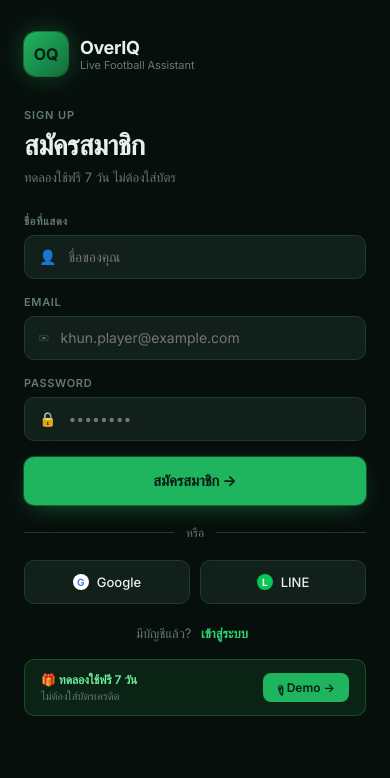
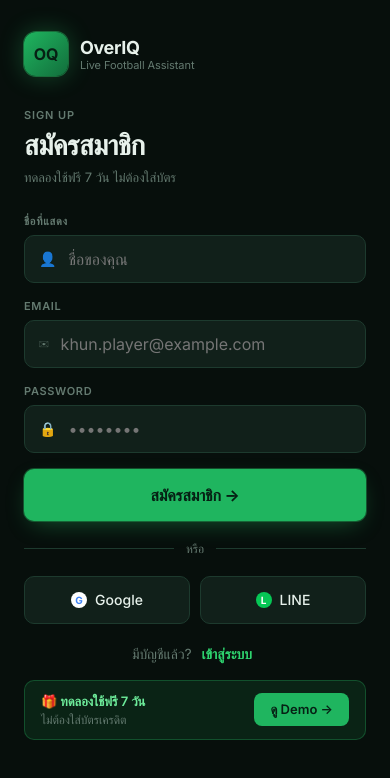
Before and after one commit to pansomburn/footballoveriq, a Next.js app: page /auth/login in a window 390 px wide. Both pictures are taken after a click on the button "สมัครสมาชิก — ทดลองฟรี 7 วัน". Shown: the top 778 px of the page. Built offline with nearby package versions, Linux system fonts and the light colour scheme; no server answers; a web font is replaced by a local one.

Commit message:
fix mobile input zoom and keyboard dismiss

```diff
--- a/app/auth/login/page.tsx
+++ b/app/auth/login/page.tsx
@@ -17,6 +17,7 @@
   const [error,    setError]    = useState<string|null>(null)
   const [success,  setSuccess]  = useState<string|null>(null)
   const [isMobile, setIsMobile] = useState(false)
+  const [focusedField, setFocusedField] = useState<string|null>(null)
 
   useEffect(() => {
     const check = () => setIsMobile(window.innerWidth < 768)
@@ -62,7 +63,23 @@
 
   function handleDemo() { router.push('/dashboard/live') }
 
-  // ── Form panel (shared desktop/mobile) ────────────────────────
+  const fieldBorder = (field: string) =>
+    focusedField === field ? 'var(--green-500)' : 'var(--hairline)'
+
+  const inputWrap = (field: string): React.CSSProperties => ({
+    display: 'flex', alignItems: 'center', gap: 10,
+    height: 48, padding: '0 14px',
+    background: 'var(--bg-elev-1)',
+    border: `1px solid ${fieldBorder(field)}`,
+    borderRadius: 10, transition: 'border-color .15s',
+  })
+
+  const inputStyle: React.CSSProperties = {
+    flex: 1, background: 'transparent', border: 'none',
+    outline: 'none', color: 'var(--text-1)',
+    fontSize: 16, fontFamily: 'inherit',
+  }
+
   const FormPanel = () => (
     <div style={{
       width: '100%',
@@ -71,7 +88,6 @@
       display: 'flex', flexDirection: 'column',
       justifyContent: isMobile ? 'flex-start' : 'center',
     }}>
-      {/* Mobile logo */}
       {isMobile && (
         <div style={{ display: 'flex', alignItems: 'center', gap: 12, marginBottom: 32 }}>
           <div style={{
@@ -88,7 +104,6 @@
         </div>
       )}
 
-      {/* Heading */}
       <div style={{ marginBottom: 28 }}>
         <div style={{ fontSize: 11, fontWeight: 600, letterSpacing: '0.08em', color: 'var(--text-3)', textTransform: 'uppercase', marginBottom: 8 }}>
           {mode === 'login' ? 'SIGN IN' : 'SIGN UP'}
@@ -96,8 +111,7 @@
         <h2 style={{ fontSize: isMobile ? 28 : 32, fontWeight: 700, letterSpacing: '-0.02em', color: 'var(--text-1)', margin: 0, lineHeight: 1.1 }}>
           {mode === 'login'
             ? <>{isMobile ? <>ยินดีต้อนรับ<br /><span style={{ color: 'var(--green-400)' }}>กลับมาอีกครั้ง</span></> : 'ยินดีต้อนรับกลับมา'}</>
-            : 'สมัครสมาชิก'
-          }
+            : 'สมัครสมาชิก'}
         </h2>
         <p style={{ fontSize: 13, color: 'var(--text-3)', margin: '8px 0 0' }}>
           {mode === 'login'
@@ -106,55 +120,61 @@
         </p>
       </div>
 
-      {/* Error/Success */}
       {error && (
-        <div style={{ background: 'var(--red-soft)', border: '1px solid rgba(239,72,86,.25)', borderRadius: 10, padding: '10px 14px', marginBottom: 16, color: 'var(--red)', fontSize: 13 }}>
+        <div style={{ background: 'var(--red-soft)', border: '1px solid rgba(239,72,86,.25)', borderRadius: 10, padding: '10px 14px', marginBottom: 16, color: 'var(--red)', fontSize: 14 }}>
           {error}
         </div>
       )}
       {success && (
-        <div style={{ background: 'var(--green-soft)', border: '1px solid rgba(46,212,111,.25)', borderRadius: 10, padding: '10px 14px', marginBottom: 16, color: 'var(--green-300)', fontSize: 13 }}>
+        <div style={{ background: 'var(--green-soft)', border: '1px solid rgba(46,212,111,.25)', borderRadius: 10, padding: '10px 14px', marginBottom: 16, color: 'var(--green-300)', fontSize: 14 }}>
           {success}
         </div>
       )}
 
-      {/* Form */}
       <form onSubmit={handleSubmit} style={{ display: 'flex', flexDirection: 'column', gap: 16 }}>
         {mode === 'register' && (
           <div>
             <label style={{ display: 'block', fontSize: 11, fontWeight: 600, letterSpacing: '0.06em', textTransform: 'uppercase', color: 'var(--text-3)', marginBottom: 7 }}>ชื่อที่แสดง</label>
-            <div style={{ display: 'flex', alignItems: 'center', gap: 10, height: 44, padding: '0 14px', background: 'var(--bg-elev-1)', border: '1px solid var(--hairline)', borderRadius: 10, transition: 'border-color .15s' }}
-              onFocusCapture={e => (e.currentTarget as HTMLDivElement).style.borderColor = 'var(--green-500)'}
-              onBlurCapture={e => (e.currentTarget as HTMLDivElement).style.borderColor = 'var(--hairline)'}>
-              <span style={{ fontSize: 14, color: 'var(--text-3)' }}>👤</span>
-              <input value={name} onChange={e => setName(e.target.value)} required={mode==='register'}
-                placeholder="ชื่อของคุณ"
-                style={{ flex: 1, background: 'transparent', border: 'none', outline: 'none', color: 'var(--text-1)', fontSize: 14, fontFamily: 'inherit' }} />
+            <div style={inputWrap('name')}>
+              <span style={{ fontSize: 14, color: 'var(--text-3)', flexShrink: 0 }}>👤</span>
+              <input
+                value={name} onChange={e => setName(e.target.value)}
+                required={mode === 'register'} placeholder="ชื่อของคุณ"
+                onFocus={() => setFocusedField('name')}
+                onBlur={() => setFocusedField(null)}
+                style={inputStyle}
+              />
             </div>
           </div>
         )}
 
         <div>
           <label style={{ display: 'block', fontSize: 11, fontWeight: 600, letterSpacing: '0.06em', textTransform: 'uppercase', color: 'var(--text-3)', marginBottom: 7 }}>Email</label>
-          <div style={{ display: 'flex', alignItems: 'center', gap: 10, height: 44, padding: '0 14px', background: 'var(--bg-elev-1)', border: '1px solid var(--hairline)', borderRadius: 10, transition: 'border-color .15s' }}
-            onFocusCapture={e => (e.currentTarget as HTMLDivElement).style.borderColor = 'var(--green-500)'}
-            onBlurCapture={e => (e.currentTarget as HTMLDivElement).style.borderColor = 'var(--hairline)'}>
-            <span style={{ fontSize: 14, color: 'var(--text-3)' }}>✉</span>
-            <input type="email" value={email} onChange={e => setEmail(e.target.value)} required
-              placeholder="khun.player@example.com"
-              style={{ flex: 1, background: 'transparent', border: 'none', outline: 'none', color: 'var(--text-1)', fontSize: 14, fontFamily: 'inherit' }} />
+          <div style={inputWrap('email')}>
+            <span style={{ fontSize: 14, color: 'var(--text-3)', flexShrink: 0 }}>✉</span>
+            <input
+              type="email" value={email} onChange={e => setEmail(e.target.value)}
+              required placeholder="khun.player@example.com"
+              autoComplete="email"
+              onFocus={() => setFocusedField('email')}
+              onBlur={() => setFocusedField(null)}
+              style={inputStyle}
+            />
           </div>
         </div>
 
         <div>
           <label style={{ display: 'block', fontSize: 11, fontWeight: 600, letterSpacing: '0.06em', textTransform: 'uppercase', color: 'var(--text-3)', marginBottom: 7 }}>Password</label>
-          <div style={{ display: 'flex', alignItems: 'center', gap: 10, height: 44, padding: '0 14px', background: 'var(--bg-elev-1)', border: '1px solid var(--hairline)', borderRadius: 10, transition: 'border-color .15s' }}
-            onFocusCapture={e => (e.currentTarget as HTMLDivElement).style.borderColor = 'var(--green-500)'}
-            onBlurCapture={e => (e.currentTarget as HTMLDivElement).style.borderColor = 'var(--hairline)'}>
-            <span style={{ fontSize: 14, color: 'var(--text-3)' }}>🔒</span>
-            <input type="password" value={password} onChange={e => setPassword(e.target.value)} required
-              placeholder="••••••••"
-              style={{ flex: 1, background: 'transparent', border: 'none', outline: 'none', color: 'var(--text-1)', fontSize: 14, fontFamily: 'inherit' }} />
+          <div style={inputWrap('password')}>
+            <span style={{ fontSize: 14, color: 'var(--text-3)', flexShrink: 0 }}>🔒</span>
+            <input
+              type="password" value={password} onChange={e => setPassword(e.target.value)}
+              required placeholder="••••••••"
+              autoComplete="current-password"
+              onFocus={() => setFocusedField('password')}
+              onBlur={() => setFocusedField(null)}
+              style={inputStyle}
+            />
           </div>
         </div>
 
@@ -171,9 +191,10 @@
         )}
 
         <button type="submit" disabled={loading} style={{
-          width: '100%', height: 48, borderRadius: 10, border: 'none',
+          width: '100%', height: 52, borderRadius: 10, border: 'none',
           background: loading ? 'var(--green-600)' : 'var(--green-500)',
-          color: '#062014', fontSize: 15, fontWeight: 700, cursor: loading ? 'not-allowed' : 'pointer',
+          color: '#062014', fontSize: 16, fontWeight: 700,
+          cursor: loading ? 'not-allowed' : 'pointer',
           fontFamily: 'inherit', letterSpacing: '-0.01em',
           boxShadow: loading ? 'none' : '0 0 0 1px rgba(46,212,111,0.3), 0 8px 24px -8px rgba(46,212,111,0.4)',
           transition: 'all .15s',
@@ -183,60 +204,50 @@
         </button>
       </form>
 
-      {/* Divider */}
       <div style={{ display: 'flex', alignItems: 'center', gap: 12, margin: '20px 0' }}>
         <div style={{ flex: 1, height: 1, background: 'var(--hairline)' }} />
         <span style={{ fontSize: 12, color: 'var(--text-3)' }}>หรือ</span>
         <div style={{ flex: 1, height: 1, background: 'var(--hairline)' }} />
       </div>
 
-      {/* Social */}
       <div style={{ display: 'grid', gridTemplateColumns: '1fr 1fr', gap: 10, marginBottom: 20 }}>
         <button onClick={handleGoogle} style={{
-          height: 44, borderRadius: 10, display: 'flex', alignItems: 'center', justifyContent: 'center', gap: 8,
+          height: 48, borderRadius: 10, display: 'flex', alignItems: 'center', justifyContent: 'center', gap: 8,
           background: 'var(--bg-elev-1)', border: '1px solid var(--hairline)',
-          color: 'var(--text-1)', fontSize: 13, fontWeight: 500, cursor: 'pointer', fontFamily: 'inherit',
-          transition: 'border-color .15s',
-        }}
-          onMouseEnter={e => (e.currentTarget as HTMLButtonElement).style.borderColor = 'var(--hairline-strong)'}
-          onMouseLeave={e => (e.currentTarget as HTMLButtonElement).style.borderColor = 'var(--hairline)'}>
+          color: 'var(--text-1)', fontSize: 14, fontWeight: 500, cursor: 'pointer', fontFamily: 'inherit',
+        }}>
           <span style={{ width: 16, height: 16, borderRadius: '50%', background: '#fff', display: 'flex', alignItems: 'center', justifyContent: 'center', fontSize: 10, fontWeight: 800, color: '#4285f4', flexShrink: 0 }}>G</span>
           Google
         </button>
         <button style={{
-          height: 44, borderRadius: 10, display: 'flex', alignItems: 'center', justifyContent: 'center', gap: 8,
+          height: 48, borderRadius: 10, display: 'flex', alignItems: 'center', justifyContent: 'center', gap: 8,
           background: 'var(--bg-elev-1)', border: '1px solid var(--hairline)',
-          color: 'var(--text-1)', fontSize: 13, fontWeight: 500, cursor: 'pointer', fontFamily: 'inherit',
-          transition: 'border-color .15s',
-        }}
-          onMouseEnter={e => (e.currentTarget as HTMLButtonElement).style.borderColor = 'var(--hairline-strong)'}
-          onMouseLeave={e => (e.currentTarget as HTMLButtonElement).style.borderColor = 'var(--hairline)'}>
+          color: 'var(--text-1)', fontSize: 14, fontWeight: 500, cursor: 'pointer', fontFamily: 'inherit',
+        }}>
           <span style={{ width: 16, height: 16, borderRadius: '50%', background: '#06c755', display: 'flex', alignItems: 'center', justifyContent: 'center', fontSize: 10, fontWeight: 800, color: '#fff', flexShrink: 0 }}>L</span>
           LINE
         </button>
       </div>
 
-      {/* Toggle mode */}
-      <p style={{ textAlign: 'center', fontSize: 13, color: 'var(--text-3)', margin: '0 0 16px' }}>
+      <p style={{ textAlign: 'center', fontSize: 14, color: 'var(--text-3)', margin: '0 0 16px' }}>
         {mode === 'login' ? 'ยังไม่มีบัญชี? ' : 'มีบัญชีแล้ว? '}
         <button onClick={() => { setMode(m => m === 'login' ? 'register' : 'login'); setError(null); setSuccess(null) }}
-          style={{ color: 'var(--green-400)', fontWeight: 600, background: 'none', border: 'none', cursor: 'pointer', fontFamily: 'inherit', fontSize: 13 }}>
+          style={{ color: 'var(--green-400)', fontWeight: 600, background: 'none', border: 'none', cursor: 'pointer', fontFamily: 'inherit', fontSize: 14 }}>
           {mode === 'login' ? 'สมัครสมาชิก — ทดลองฟรี 7 วัน' : 'เข้าสู่ระบบ'}
         </button>
       </p>
 
-      {/* Demo button */}
       <div style={{
         display: 'flex', alignItems: 'center', justifyContent: 'space-between',
         background: 'var(--green-soft)', border: '1px solid rgba(46,212,111,.25)',
         borderRadius: 10, padding: '12px 16px',
       }}>
         <div>
-          <div style={{ fontSize: 12, fontWeight: 600, color: 'var(--green-300)' }}>🎁 ทดลองใช้ฟรี 7 วัน</div>
-          <div style={{ fontSize: 11, color: 'var(--text-3)', marginTop: 2 }}>ไม่ต้องใส่บัตรเครดิต</div>
+          <div style={{ fontSize: 13, fontWeight: 600, color: 'var(--green-300)' }}>🎁 ทดลองใช้ฟรี 7 วัน</div>
+          <div style={{ fontSize: 12, color: 'var(--text-3)', marginTop: 2 }}>ไม่ต้องใส่บัตรเครดิต</div>
         </div>
         <button onClick={handleDemo} style={{
-          padding: '7px 14px', borderRadius: 8, fontSize: 12, fontWeight: 600,
+          padding: '8px 16px', borderRadius: 8, fontSize: 13, fontWeight: 600,
           background: 'var(--green-500)', color: '#062014', border: 'none',
           cursor: 'pointer', fontFamily: 'inherit', whiteSpace: 'nowrap',
         }}>ดู Demo →</button>
@@ -244,7 +255,6 @@
     </div>
   )
 
-  // ── Mobile: single column ──────────────────────────────────────
   if (isMobile) {
     return (
       <div style={{ minHeight: '100vh', background: 'var(--bg-deep)', overflowY: 'auto' }}>
@@ -253,11 +263,8 @@
     )
   }
 
-  // ── Desktop: split layout ──────────────────────────────────────
   return (
     <div style={{ minHeight: '100vh', display: 'grid', gridTemplateColumns: '1.1fr 1fr', background: 'var(--bg-deep)' }}>
-
-      {/* Left — brand panel */}
       <div style={{
         position: 'relative', overflow: 'hidden',
         background: 'radial-gradient(circle at 20% 30%, rgba(46,212,111,.15), transparent 50%), radial-gradient(circle at 80% 70%, rgba(46,212,111,.08), transparent 50%), var(--bg-base)',
@@ -265,46 +272,27 @@
         display: 'flex', flexDirection: 'column', justifyContent: 'space-between',
         padding: 48,
       }}>
-        {/* Logo */}
         <div style={{ display: 'flex', alignItems: 'center', gap: 12 }}>
-          <div style={{
-            width: 44, height: 44, borderRadius: 12,
-            background: 'linear-gradient(135deg, var(--green-500), var(--green-700))',
-            display: 'flex', alignItems: 'center', justifyContent: 'center',
-            color: '#062014', fontWeight: 800, fontSize: 16, letterSpacing: '-0.04em',
-            boxShadow: '0 0 0 1px rgba(46,212,111,0.4), 0 0 24px rgba(46,212,111,0.35)',
-          }}>OQ</div>
+          <div style={{ width: 44, height: 44, borderRadius: 12, background: 'linear-gradient(135deg, var(--green-500), var(--green-700))', display: 'flex', alignItems: 'center', justifyContent: 'center', color: '#062014', fontWeight: 800, fontSize: 16, letterSpacing: '-0.04em', boxShadow: '0 0 0 1px rgba(46,212,111,0.4), 0 0 24px rgba(46,212,111,0.35)' }}>OQ</div>
           <div>
             <div style={{ fontSize: 22, fontWeight: 700, letterSpacing: '-0.02em', color: 'var(--text-1)' }}>OverIQ</div>
             <div style={{ fontSize: 11, color: 'var(--text-3)' }}>Live Football Betting Assistant</div>
           </div>
         </div>
-
-        {/* Hero text */}
         <div style={{ maxWidth: 480 }}>
           <div style={{ display: 'inline-flex', alignItems: 'center', gap: 6, padding: '4px 10px', borderRadius: 999, background: 'var(--green-soft)', border: '1px solid rgba(46,212,111,.3)', marginBottom: 20 }}>
             <span className="dot live" />
             <span style={{ fontSize: 11, fontWeight: 600, color: 'var(--green-300)', letterSpacing: '0.06em' }}>LIVE • 12 MATCHES NOW</span>
           </div>
           <h1 style={{ fontSize: 46, fontWeight: 700, letterSpacing: '-0.03em', lineHeight: 1.05, margin: '0 0 16px', color: 'var(--text-1)' }}>
-            ดูทุกคู่ <span style={{ color: 'var(--green-400)' }}>ในตาเดียว</span><br />
-            ไม่พลาดจังหวะทอง
+            ดูทุกคู่ <span style={{ color: 'var(--green-400)' }}>ในตาเดียว</span><br />ไม่พลาดจังหวะทอง
           </h1>
           <p style={{ fontSize: 15, color: 'var(--text-2)', lineHeight: 1.6, margin: '0 0 28px' }}>
-            AI ของเราดูบอลสด <span style={{ color: 'var(--text-1)' }}>ทุกคู่พร้อมกัน</span> คำนวณ Shots, xG,<br />
-            Dangerous Attack, Odds flow แล้วจัดอันดับ — แจ้งเตือนทันทีเมื่อถึงจังหวะ
+            AI ของเราดูบอลสด <span style={{ color: 'var(--text-1)' }}>ทุกคู่พร้อมกัน</span> คำนวณ Shots, xG,<br />Dangerous Attack, Odds flow แล้วจัดอันดับ — แจ้งเตือนทันทีเมื่อถึงจังหวะ
           </p>
-
-          {/* Sample card */}
-          <div style={{
-            display: 'flex', alignItems: 'center', gap: 14,
-            padding: 16, background: 'var(--bg-elev-1)', borderRadius: 14,
-            border: '1px solid rgba(46,212,111,.3)', maxWidth: 400,
-          }}>
+          <div style={{ display: 'flex', alignItems: 'center', gap: 14, padding: 16, background: 'var(--bg-elev-1)', borderRadius: 14, border: '1px solid rgba(46,212,111,.3)', maxWidth: 400 }}>
             <div style={{ display: 'flex', flexDirection: 'column', gap: 4, flex: 1 }}>
-              <span style={{ fontSize: 11, color: 'var(--green-300)', display: 'inline-flex', alignItems: 'center', gap: 5 }}>
-                <span className="dot live" /> 67' • Premier League
-              </span>
+              <span style={{ fontSize: 11, color: 'var(--green-300)', display: 'inline-flex', alignItems: 'center', gap: 5 }}><span className="dot live" /> 67' • Premier League</span>
               <span style={{ fontSize: 13, fontWeight: 600, color: 'var(--text-1)' }}>Man City 1 – 1 Arsenal</span>
               <span style={{ fontSize: 11, color: 'var(--text-3)' }}>SOG 9 • xG 1.8 vs 1.4 • Over 2.5 @ 1.85</span>
             </div>
@@ -314,16 +302,12 @@
             </div>
           </div>
         </div>
-
-        {/* Bottom stats */}
         <div style={{ display: 'flex', gap: 28, fontSize: 11, color: 'var(--text-3)' }}>
           <span>⚡ Real-time signals</span>
           <span>🎯 Personalized alerts</span>
           <span>📊 12+ leagues covered</span>
         </div>
       </div>
-
-      {/* Right — form */}
       <div style={{ display: 'flex', alignItems: 'center', justifyContent: 'center', background: 'var(--bg-deep)', overflowY: 'auto' }}>
         <FormPanel />
       </div>
```
